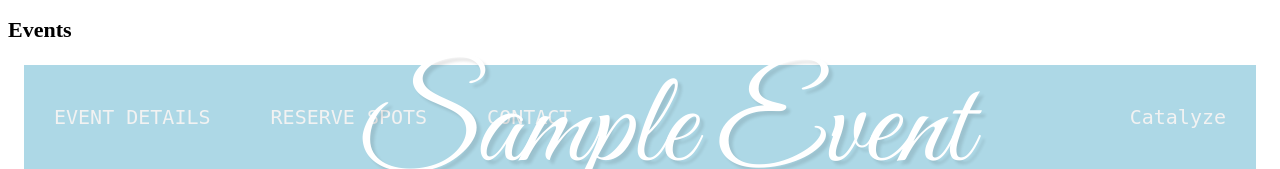
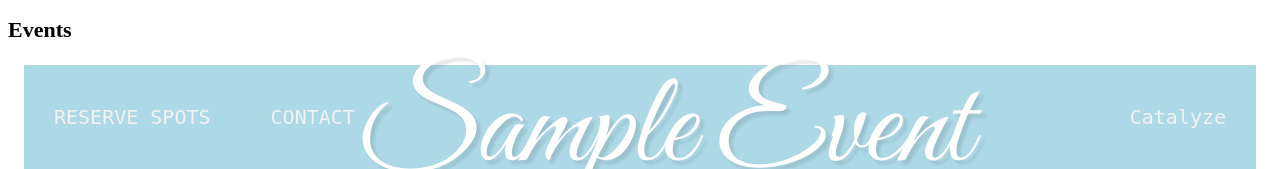
Before and after one commit to juhyem/gwcfinalproject, a Django app: page /post/1/ in a window 1280 px wide. Shown: the part 229-398 px from the top of the page. Run offline with Django 3.2, Linux system fonts and the light colour scheme; tables that the repository leaves empty hold one stand-in row (values such as "Sample post"); some libraries are stand-ins or nearby versions.

Commit message:
fixed post details css issue, but had to remove post details details link

```diff
--- a/Catalyze/events/templates/events/post_detail.html
+++ b/Catalyze/events/templates/events/post_detail.html
@@ -31,7 +31,7 @@
 
 
       <div class="topnav" id="myTopnav">
-      <a href="{% url 'post_detail_detail' %}">EVENT DETAILS</a>
+      <!-- <a href="#">EVENT DETAILS</a> -->
       <a href="#about">RESERVE SPOTS</a>
       <a href="#contact">CONTACT</a>
       <a href="index.html" style="float:right;">Catalyze</a>
--- a/Catalyze/events/templates/events/post_detail_detail.html
+++ b/Catalyze/events/templates/events/post_detail_detail.html
@@ -2,7 +2,7 @@
 <html>
   <head>
     <title>Model Event Page</title>
-    <link rel="stylesheet" href="EventDetails.css">
+    <!-- <link rel="stylesheet" href="EventDetails.css"> -->
   </head>
 <body>
   <div class="topnav" id="myTopnav">
--- a/Catalyze/events/urls.py
+++ b/Catalyze/events/urls.py
@@ -5,7 +5,7 @@ urlpatterns = [
     url(r'^post/$', views.post_list, name='post_list'),
     url(r'^$', views.index, name='index'),
     url(r'^post/(?P<pk>\d+)/$', views.post_detail, name='post_detail'),
-    url(r'^post/(?P<pk>\d+)/details$', views.post_detail_detail, name='post_detail'),
+    # url(r'^post/(?P<pk>\d+)/details$', views.post_detail_detail, name='post_detail'),
     url(r'^post/new/$', views.post_new, name='post_new'),
     url(r'^post/(?P<pk>\d+)/edit/$', views.post_edit, name='post_edit'),
 
--- a/Catalyze/events/views.py
+++ b/Catalyze/events/views.py
@@ -18,10 +18,10 @@ def post_detail(request, pk):
     post = get_object_or_404(Event, pk=pk)
     return render(request, 'events/post_detail.html', {'post': post})
 
-def post_detail_detail(request, pk):
-    post = get_object_or_404(Event, pk=pk)
-    return render(request, 'events/post_detail_detail.html', {'post': post})
-#
+# def post_detail_detail(request, pk):
+#     post = get_object_or_404(Event, pk=pk)
+#     return render(request, 'events/post_detail_detail.html', {'post': post})
+# #
 def post_new(request):
     if request.method == "POST":
         form = EventForm(request.POST, request.FILES)
```
